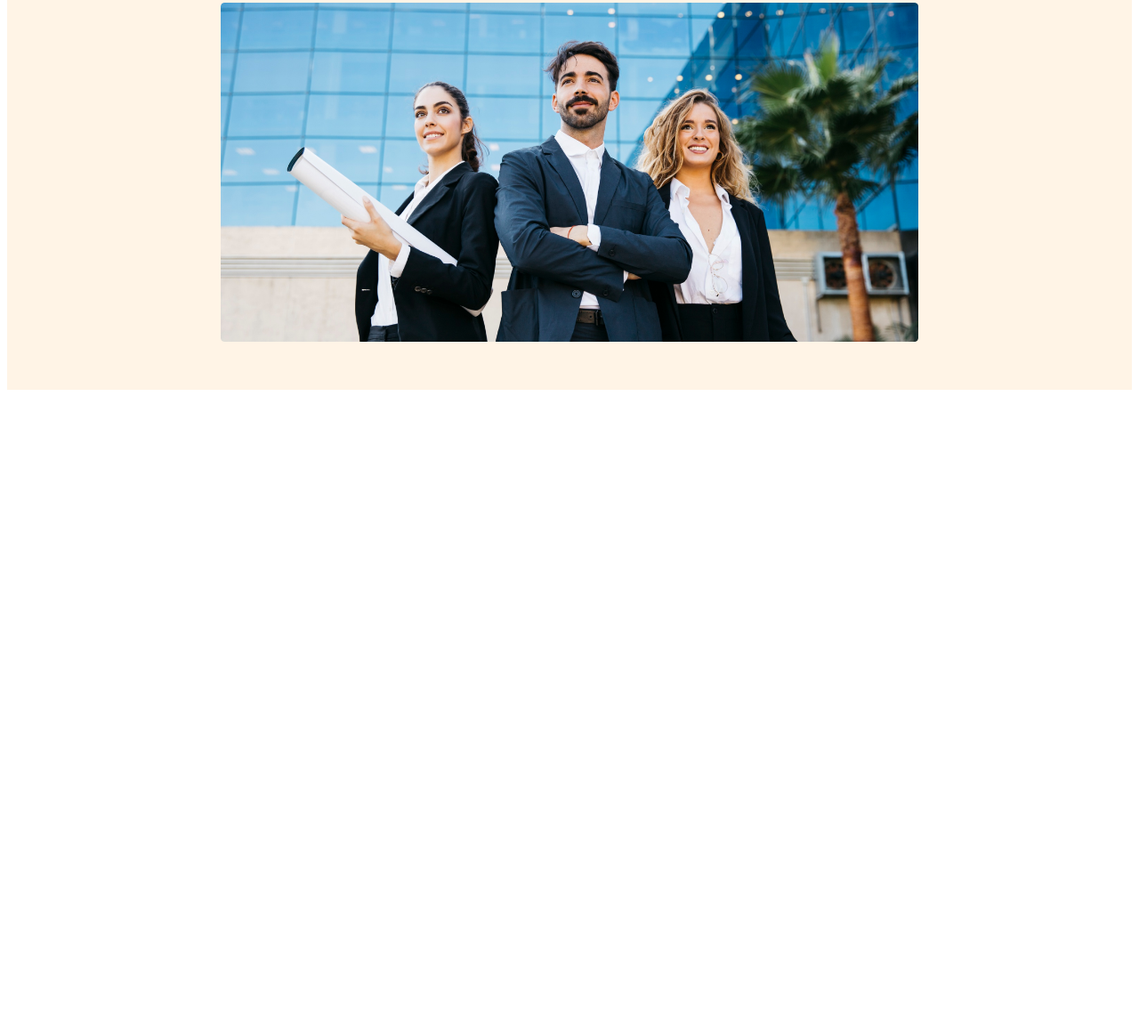
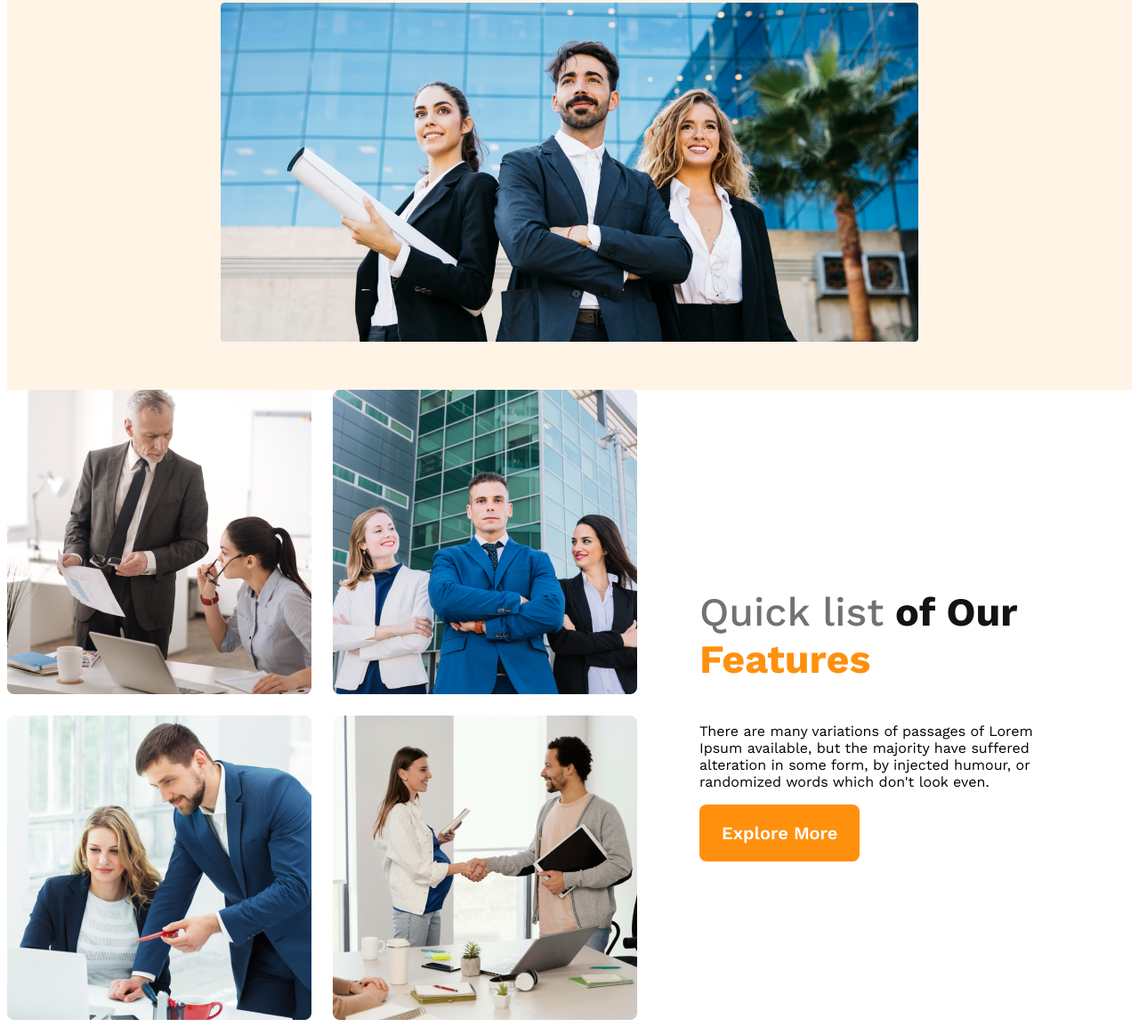
Before and after one commit to Lihan37/g3-architect-website, a plain HTML site: page index.html in a window 1280 px wide. Shown: the part 573-1727 px from the top of the page at 89% size. Before the commit the page ends 1019 px from the top, so only its background shows below. Drawn offline with nearby package versions, Linux system fonts and the light colour scheme.

Commit message:
3rd commit

```diff
--- a/index.html
+++ b/index.html
@@ -9,6 +9,7 @@
 </head>
 
 <body>
+    <!-- header start -->
     <header>
         <nav>
             <h3 class="nav-title">G3 Architects</h3>
@@ -34,8 +35,24 @@
             <img src="images/banner.png" alt="">
         </div>
     </header>
+    <!-- header end -->
     <main>
-
+        <!-- teams section -->
+        <section class="teams-container">
+            <div class="teams-img-container">
+                <img src="images/team1.png" alt="">
+                <img src="images/team2.png" alt="">
+                <img src="images/team3.png" alt="">
+                <img src="images/team4.png" alt="">
+            </div>
+            <div class="teams-content">
+                <h3 class="teams-content-title"><span class="quick-list">Quick list</span> <span class="of-our">of Our</span> <span class="features">Features</span></h3>
+                <p class="teams-content-des">
+                    There are many variations of passages of Lorem Ipsum available, but the majority have suffered alteration in some form, by injected humour, or randomized words which don't look even.
+                </p>
+                <button class="btn-primary">Explore More</button>
+            </div>
+        </section>
     </main>
     <footer>
 
--- a/styles/architect.css
+++ b/styles/architect.css
@@ -78,28 +78,75 @@ nav li a {
     font-style: normal;
     font-weight: 400;
 }
-.banner img{
+
+.banner img {
     margin-top: 20px;
     width: 100%;
 }
 
+/* main section */
+main {
+    margin: 0px auto;
+    max-width: 1440px;
+}
+
+.teams-container {
+    display: flex;
+    align-items: center;
+}
+
+.teams-img-container {
+    display: grid;
+    grid-template-columns: repeat(2, 1fr);
+    gap: 1.5rem;
+}
+
+.teams-content {
+    padding-left: 70px;
+    padding-right: 70px;
+}
+
+.teams-content-title {
+    font-size: 2.8rem;
+}
+
+.teams-content-title .quick-list {
+    color: #727272;
+    font-style: normal;
+    font-weight: 500;
+}
+
+.teams-content-title .of-our {
+    color: #131313;
+    font-style: normal;
+    font-weight: 700;
+}
+
+.teams-content-title .features {
+    color: #FF900E;
+    font-style: normal;
+    font-weight: 700;
+}
 
 /* responsive styles */
 /* mobile devices */
 @media screen and (max-width:567px) {
-    header{
+    header {
         padding: 20px;
     }
-    nav{
+
+    nav {
         flex-direction: column;
     }
 }
+
 /* tablet */
-@media screen and (min-width:576px) and (max-width:960px){
-    nav{
+@media screen and (min-width:576px) and (max-width:960px) {
+    nav {
         flex-direction: column;
     }
-    header{
+
+    header {
         padding: 50px;
     }
 }
```
